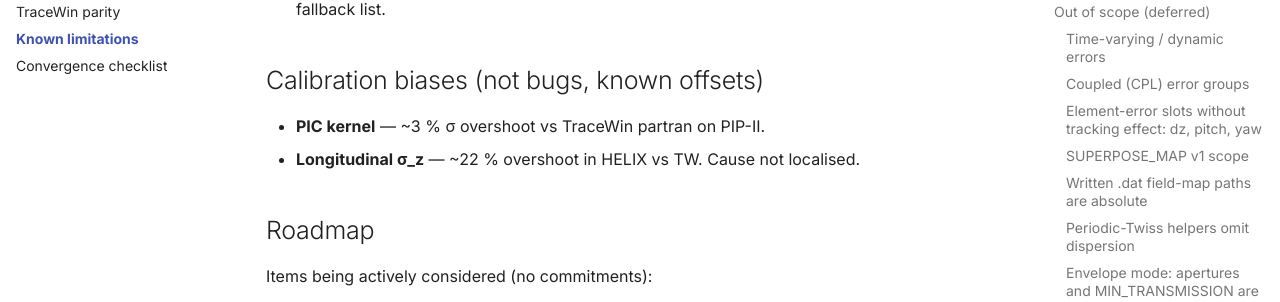
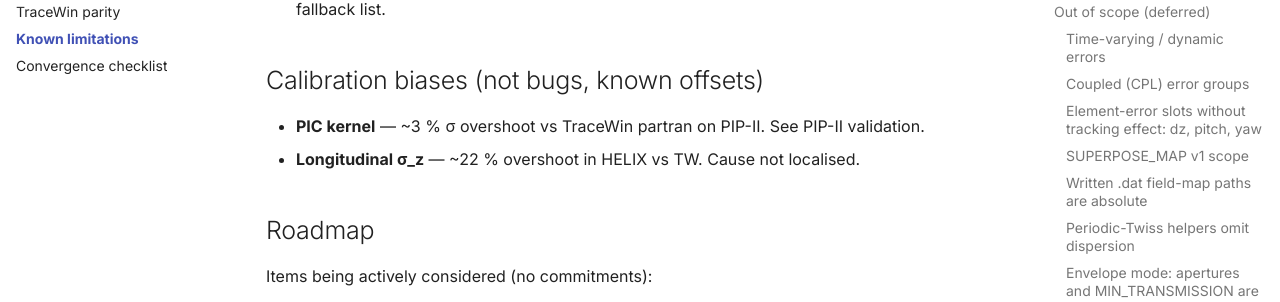
Before and after one commit to Accel-Toolkit/HELIX, an MkDocs documentation site: the page built from docs/manual/12_validation/03_known_limitations.md, in a window 1280 px wide and 900 px high, scrolled down 4364 px. Shown: the part 144-446 px from the top of the window. Built offline with MkDocs 1.6.1 and Material for MkDocs 9.7.7, drawn with Linux system fonts in a browser that asks for light colours; comment, search, counter and statistics services are not loaded.

Commit message:
HELIX v1.0.1 — CI robustness and manual polish

```diff
--- a/docs/manual/12_validation/03_known_limitations.md
+++ b/docs/manual/12_validation/03_known_limitations.md
@@ -208,6 +208,7 @@ behavior:
 ## Calibration biases (not bugs, known offsets)
 
 * **PIC kernel** — ~3 % σ overshoot vs TraceWin partran on PIP-II.
+  See PIP-II validation.
 * **Longitudinal σ_z** — ~22 % overshoot in HELIX vs TW.  Cause not
   localised.
 
```
Also changed, not shown: docs/manual/11_examples/07_matching_walkthrough.md (+1 -0 lines), docs/manual/12_validation/01_tracewin_parity.md (+2 -0 lines), 3 other files.
